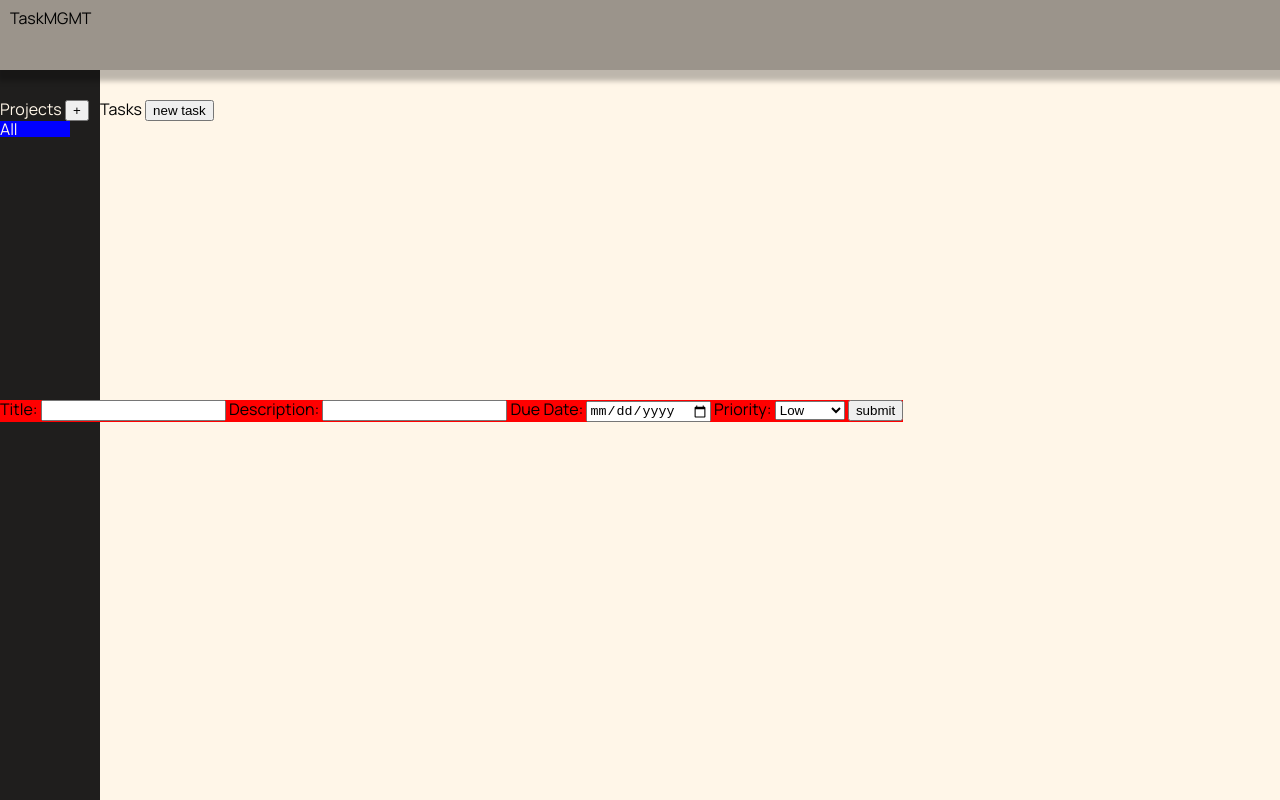
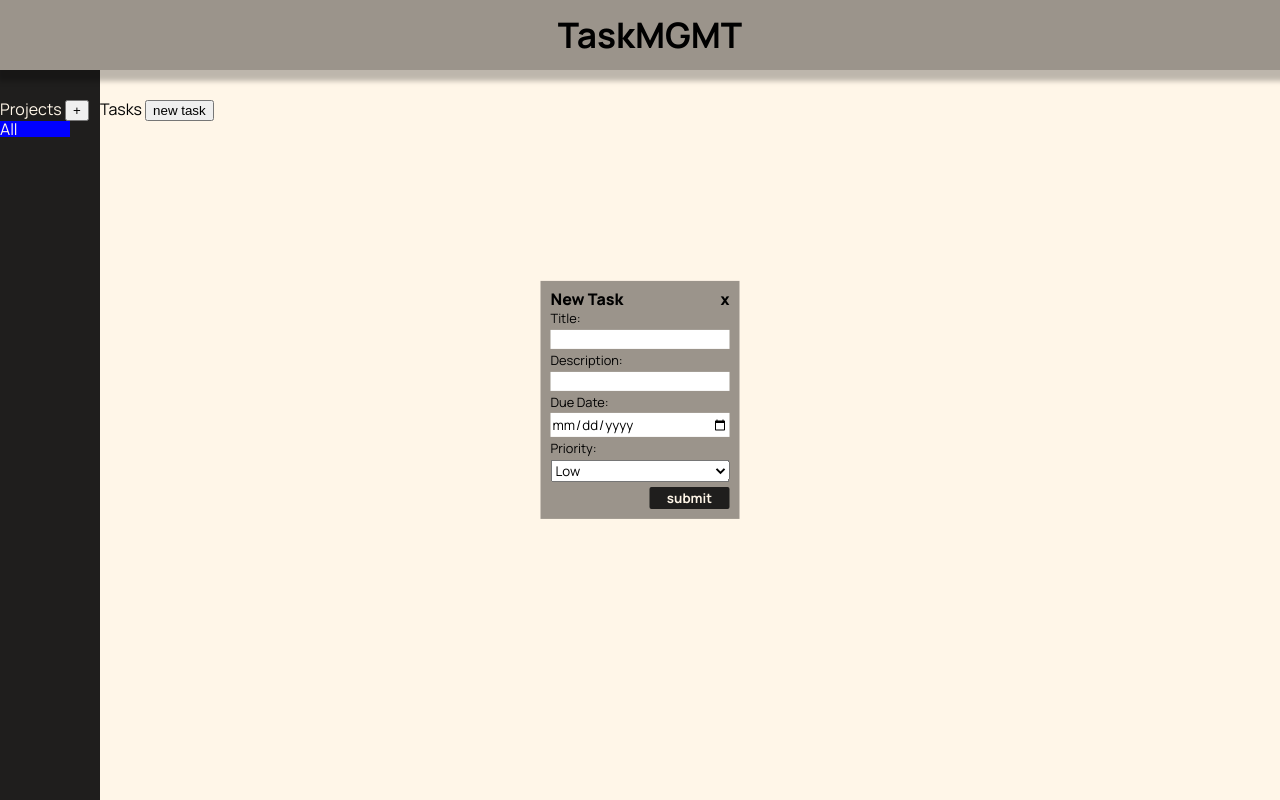
Before and after one commit to daria425/to-do-app, a plain HTML site: page index.html in a window 1280 px wide. Both pictures are taken after a click on the button "new task". Drawn offline with Linux system fonts and the light colour scheme.

Commit message:
Style forms

```diff
--- a/index.html
+++ b/index.html
@@ -11,6 +11,7 @@
     <header><div class="app-name">TaskMGMT
     </div></header>
     <form action="" class="to-do-form">
+      <div class="form-header">New Task<span class="close-to-do-form">x</span></div>
       <label for="title"
         >Title:
         <input type="text" name="title" />
@@ -35,6 +36,7 @@
       <button type="submit" class="submit-todo">submit</button>
     </form>
     <form action="" class="project-form">
+      <div class="form-header">New Project<span class="close-project-form">x</span></div>
       <label for="project-title"
         >Project Title:
         <input type="text" name="project-title" />
@@ -42,6 +44,7 @@
       <button type="submit" class="submit-project">submit</button>
     </form>
     <form action="" class="edit-to-do-form">
+      <div class="form-header">Edit Task<span class="close-edit-form">x</span></div>
       <label for="title"
         >Title:
         <input type="text" name="edit-title" />
--- a/style.css
+++ b/style.css
@@ -128,6 +128,10 @@ table {
   --main-color: #fff6e8;
   --side-bar-color: #1f1e1d;
   --header-color: #9b948b;
+  --margins: 5px;
+}
+html {
+  box-sizing: border-box;
 }
 body {
   font-family: "Manrope", sans-serif;
@@ -140,7 +144,15 @@ header {
   box-shadow: -1px 10px 5px 1px rgba(0, 0, 0, 0.26);
   position: fixed;
   top: 0;
+  display: flex;
+  justify-content: center;
+  align-items: center;
 }
+.app-name {
+  font-weight: 700;
+  font-size: 2.2em;
+}
+
 .content {
   display: grid;
   grid-template-columns: 100px 1fr;
@@ -164,11 +176,55 @@ header {
 form {
   position: fixed;
   top: 50%;
+  left: 50%;
+  transform: translate(-50%, -50%);
   display: none;
-  background-color: red;
+  background-color: var(--header-color);
+  padding: 10px;
 }
-form > input {
-  display: inline;
+.form-header {
+  display: flex;
+  justify-content: space-between;
+  font-weight: 800;
+}
+input {
+  display: block;
+  margin-top: 5px;
+  width: 100%;
+  padding: 2px 1px;
+  box-sizing: border-box;
+  border: none;
+}
+label {
+  display: block;
+  margin-top: 5px;
+  width: 100%;
+  font-size: 0.8em;
+}
+
+select {
+  display: block;
+  font-family: "Manrope", sans-serif;
+  margin-top: 5px;
+  width: 100%;
+}
+
+input[type="date"] {
+  font-family: "Manrope", sans-serif;
+}
+
+button[type="submit"] {
+  width: 80px;
+  margin-top: 5px;
+  margin-left: calc(100% - 80px);
+  display: block;
+  color: var(--main-color);
+  background-color: var(--side-bar-color);
+  border: none;
+  border-radius: 2px;
+  font-family: "Manrope", sans-serif;
+  font-weight: 700;
+  padding: 2px;
 }
 
 .new-project {
```
Also changed, not shown: main.js (+1 -1 lines).
